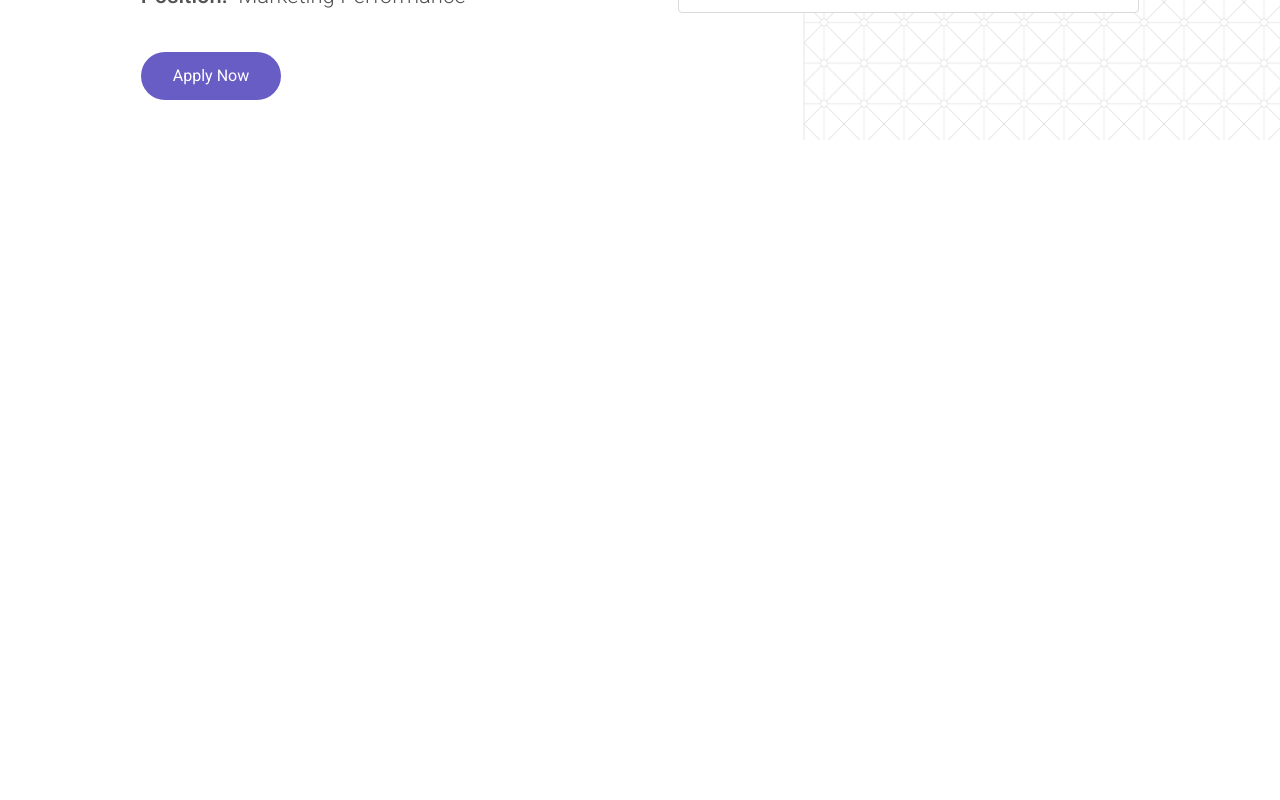
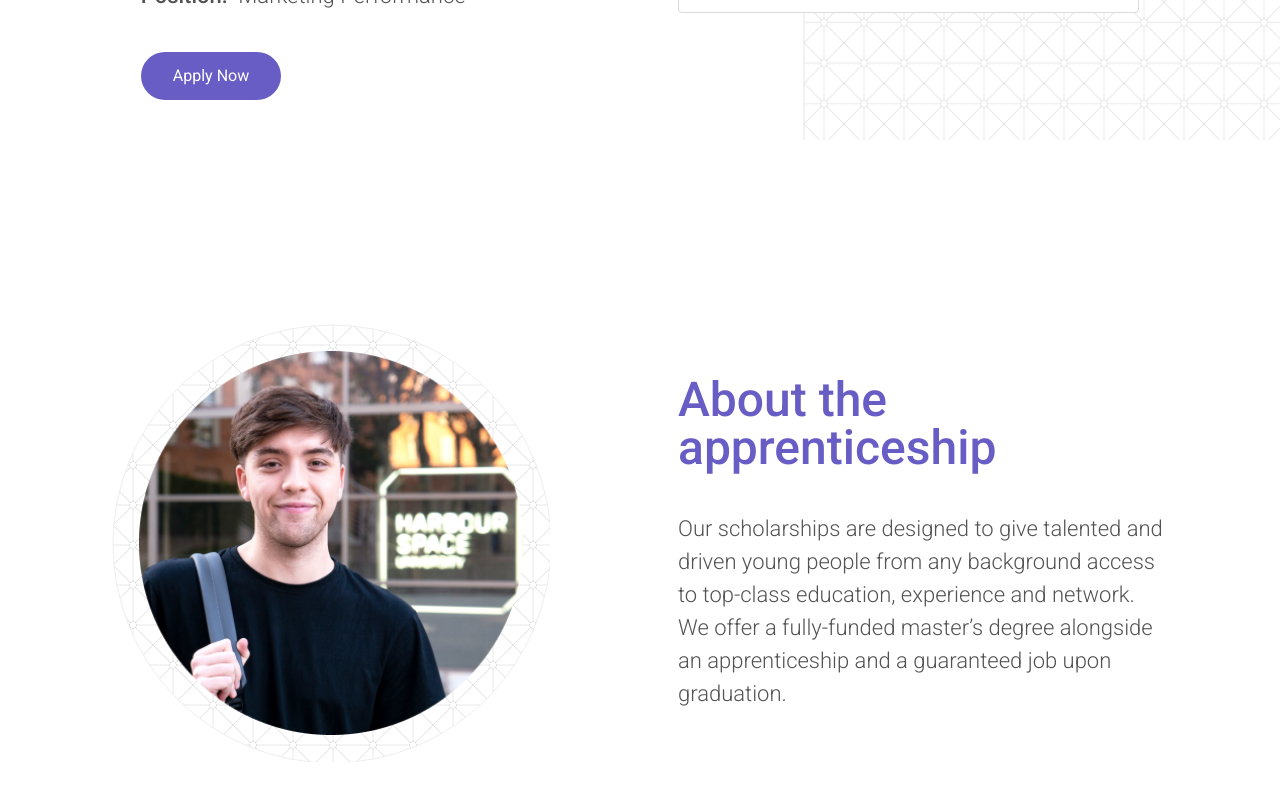
Before and after one commit to totisama/harbourspace-challenge, a Next.js app: page / in a window 1280 px wide. Shown: the part 636-1436 px from the top of the page. Before the commit the page ends 832 px from the top, so only its background shows below. Built offline with nearby package versions, Linux system fonts and the light colour scheme.

Commit message:
Add AboutSection Component

```diff
--- /dev/null
+++ b/src/app/components/AboutSection.jsx
@@ -0,0 +1,27 @@
+import Image from 'next/image'
+import Section from './Section'
+
+export default function AboutSection () {
+  return (
+    <Section>
+      <div className="w-11/12 flex flex-col items-center gap-10 lg:gap-32 lg:flex-row">
+        <div className='flex'>
+          <div className="flex justify-center items-center h-[438px] w-[438px] bg-[url('/svgs/circularPattern.svg')] bg-no-repeat">
+            <Image
+              className='h-96 w-96'
+              src="/images/aboutImage.png"
+              alt="Zeptolab logo"
+              width={1000}
+              height={1000}
+              priority
+              />
+          </div>
+        </div>
+        <div className='flex flex-col gap-y-10'>
+          <h2 className='font-medium text-5xl text-[#685DC5]'>About the apprenticeship</h2>
+          <p className='font-light text-[22px] text-[#535353]'>Our scholarships are designed to give talented and driven young people from any background access to top-class education, experience and network. We offer a fully-funded master’s degree alongside an apprenticeship and a guaranteed job upon graduation.  </p>
+        </div>
+      </div>
+    </Section>
+  )
+}
--- a/src/app/page.js
+++ b/src/app/page.js
@@ -1,9 +1,11 @@
+import AboutSection from './components/AboutSection'
 import FirstSection from './components/FirstSection'
 
 export default function Home () {
   return (
-    <main className="flex flex-col justify-center items-center">
+    <main className="flex flex-col justify-center items-center pb-28">
       <FirstSection />
+      <AboutSection />
     </main>
   )
 }
```
